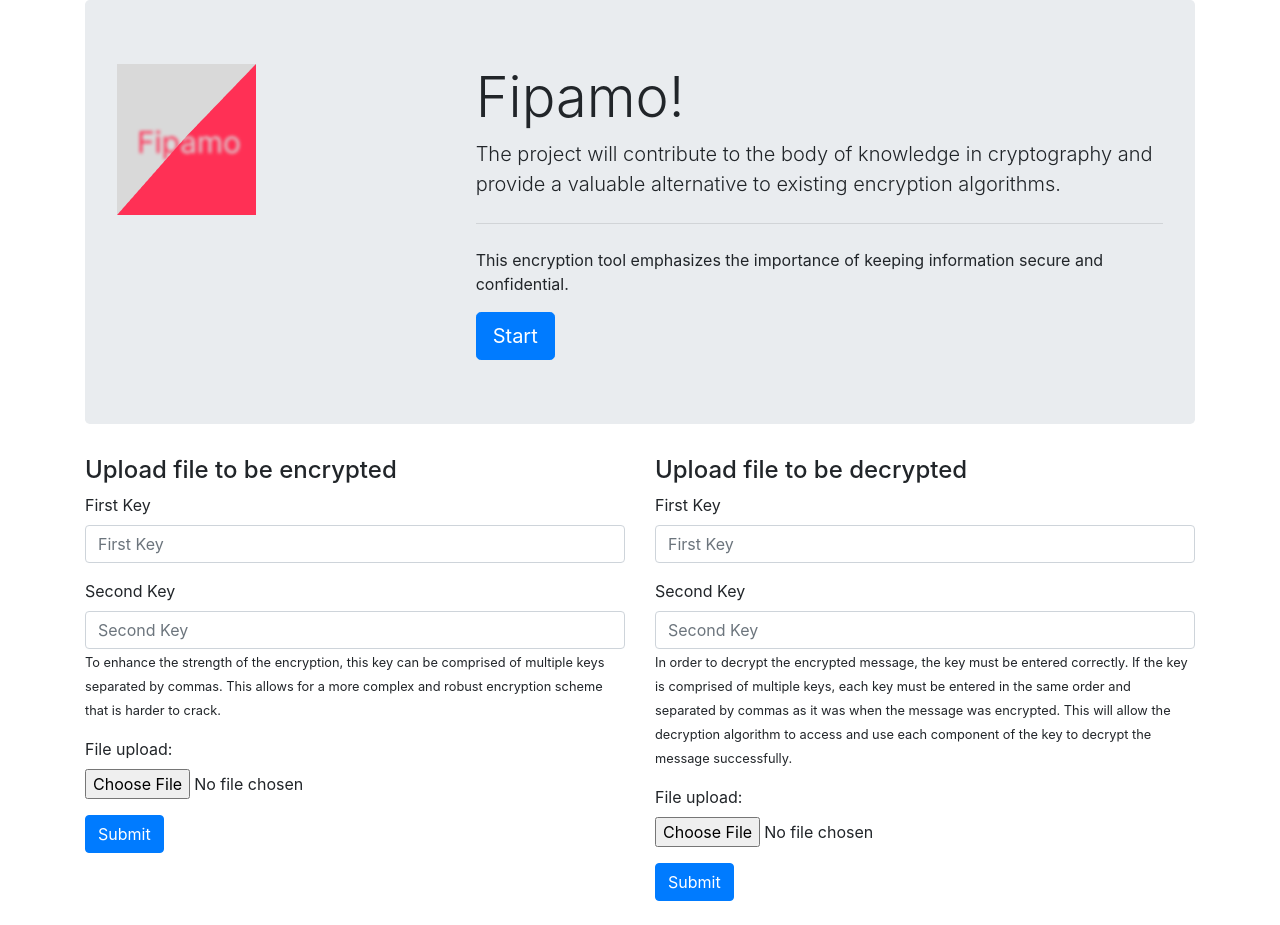
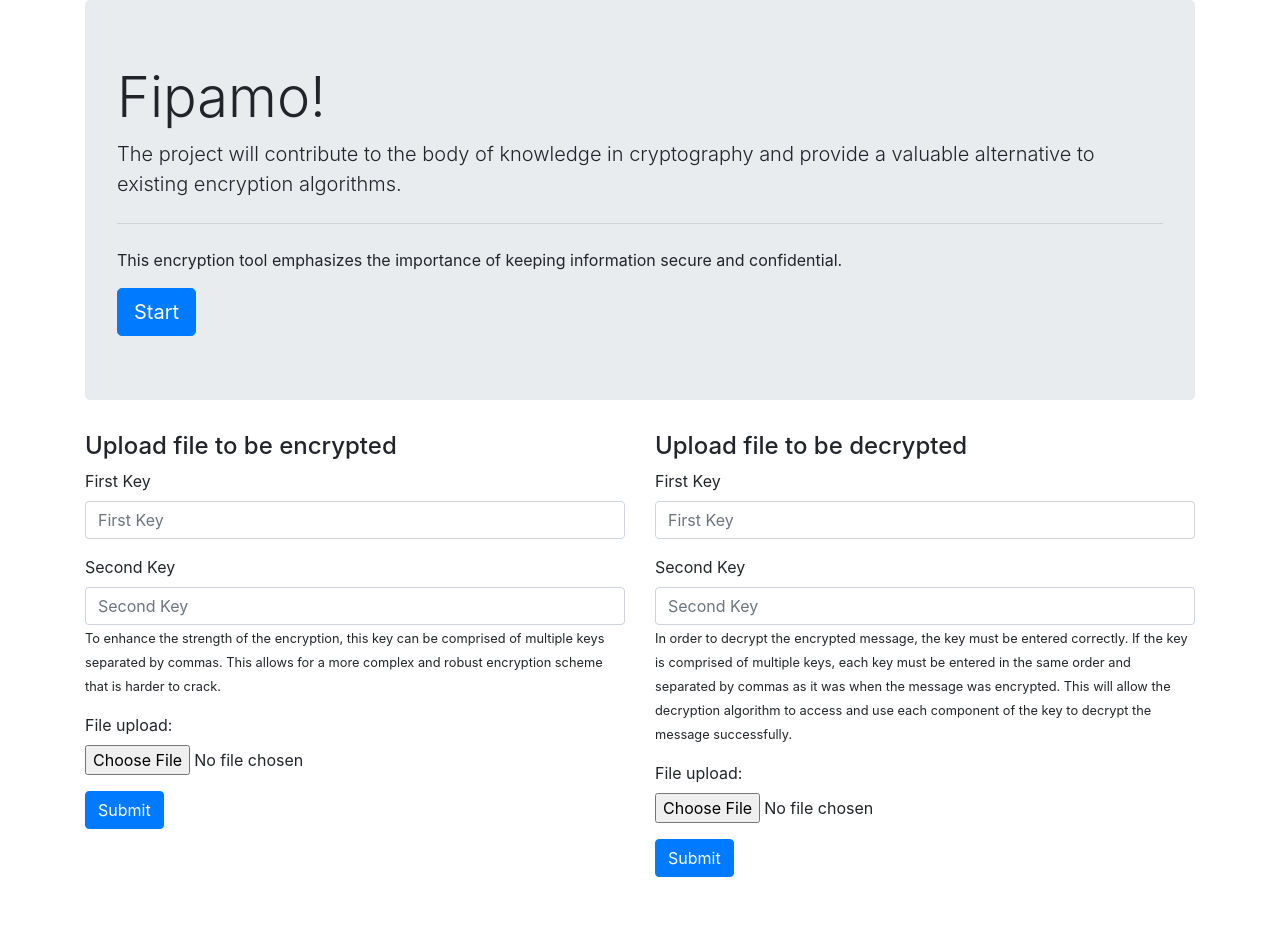
Before and after one commit to sirbootoo/endecrypt, an Angular app: page / in a window 1280 px wide. After the commit the page ends 901 px from the top, so only its background shows below. Built offline with nearby package versions, Linux system fonts and the light colour scheme.

Commit message:
mic check

```diff
--- a/src/app/app.component.html
+++ b/src/app/app.component.html
@@ -6,18 +6,11 @@
 
 <div class="container">
   <div class="jumbotron">
-    <div class="row">
-      <div class="col-md-4">
-        <img src="../assets/logo.png" />
-      </div>
-      <div class="col-md-8">
-        <h1 class="display-4">Fipamo!</h1>
-        <p class="lead">The project will contribute to the body of knowledge in cryptography and provide a valuable alternative to existing encryption algorithms.</p>
-        <hr class="my-4">
-        <p>This encryption tool emphasizes the importance of keeping information secure and confidential.</p>
-        <a class="btn btn-primary btn-lg" href="#encBox" role="button">Start</a>
-      </div>
-    </div>
+    <h1 class="display-4">Fipamo!</h1>
+    <p class="lead">The project will contribute to the body of knowledge in cryptography and provide a valuable alternative to existing encryption algorithms.</p>
+    <hr class="my-4">
+    <p>This encryption tool emphasizes the importance of keeping information secure and confidential.</p>
+  <a class="btn btn-primary btn-lg" href="#encBox" role="button">Start</a>
   </div>
   <div class="row" id="encBox">
     <div class="col-md-6">
```
